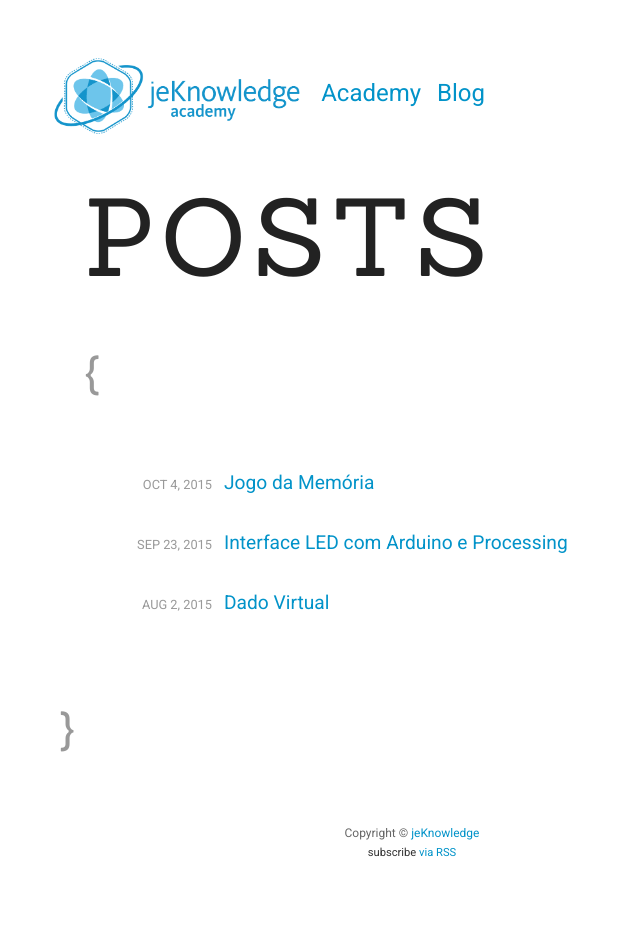
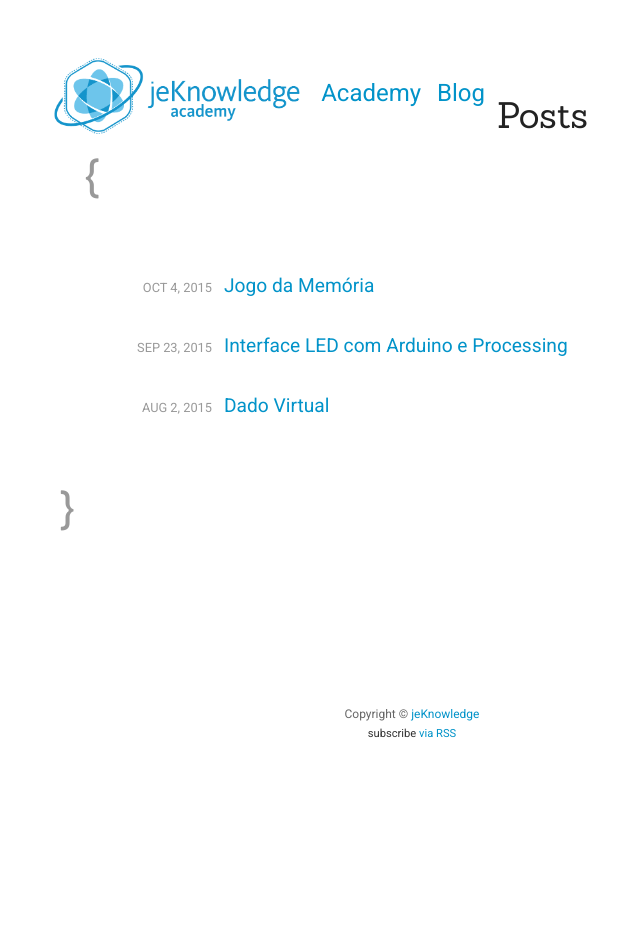
Before and after one commit to jeKnowledge/academy-articles, a Jekyll site: the page built from blog.md, in a window 1280 px wide. Shown: the whole page, without its empty margins (228-868 px from the left). Built offline with Jekyll 4.4.1, drawn with Linux system fonts in a browser that asks for light colours; after the commit the page ends 900 px from its top, so only the background shows below that.

Commit message:
Update blog.md

```diff
--- a/blog.md
+++ b/blog.md
@@ -4,8 +4,8 @@ title: Academy Blog
 permalink: /blog/
 ---
 
-  <div class="site-title"><h1 class="page-heading">Posts</h1></div>
-
+  <h1 class="page-heading">Posts</h1><div class="site-title"></div>
+<div>
   <ul class="entries">
     {% for post in site.posts %}
     	<li class="entry group">
@@ -21,3 +21,4 @@ permalink: /blog/
     {% endfor %}
   </ul>
   <br>
+</div>
```
